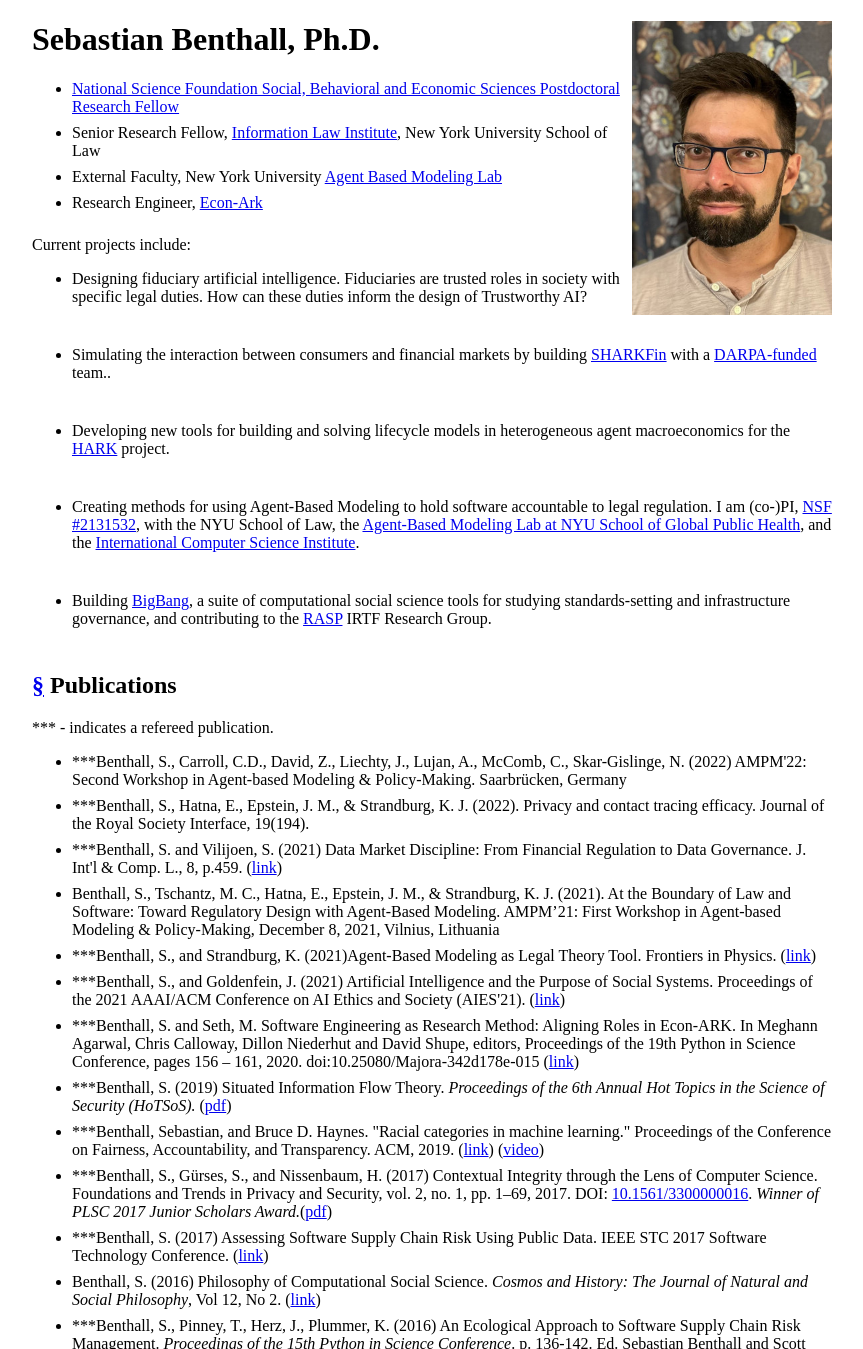
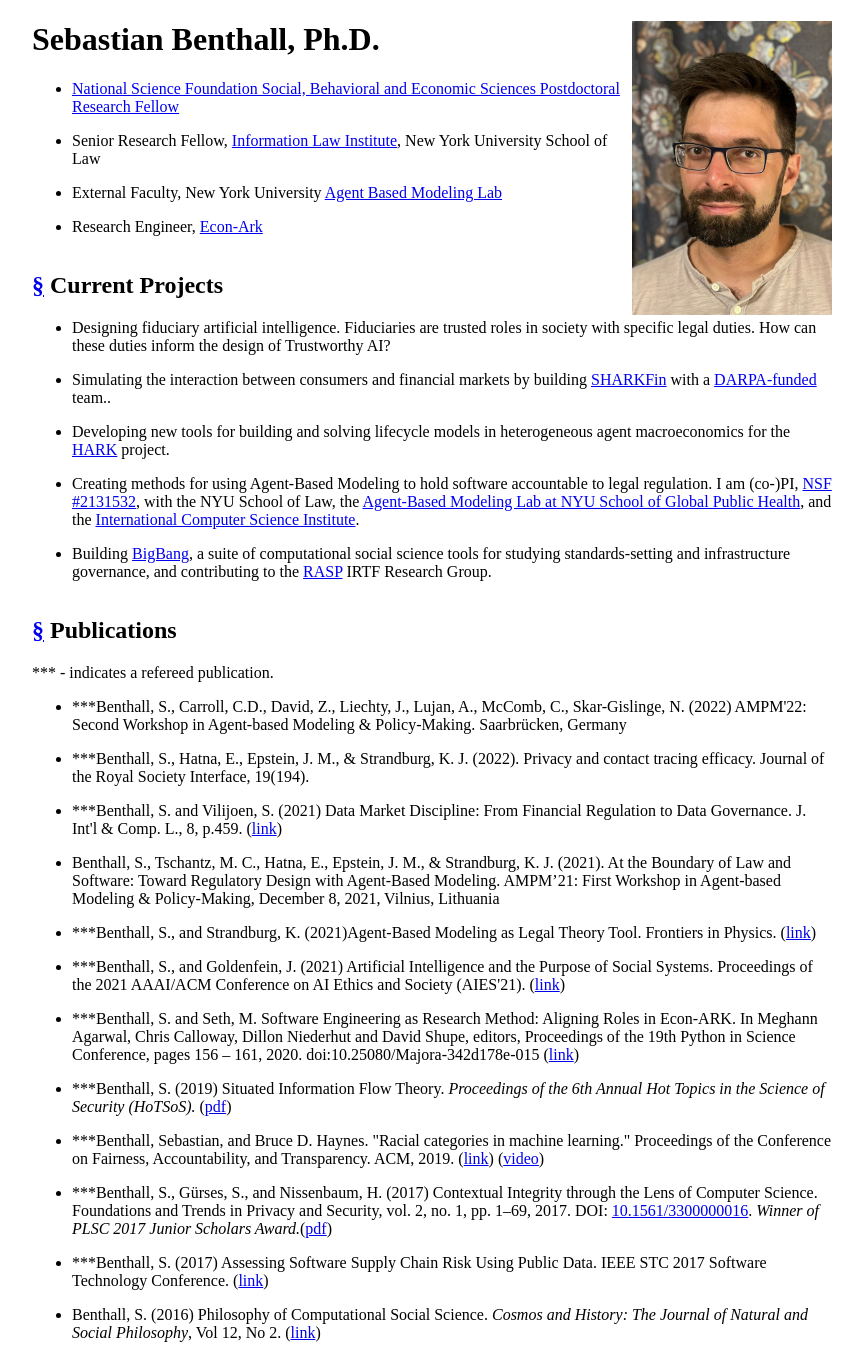
Before and after one commit to sbenthall/personal_website, a Jekyll site: the page built from index.md, in a window 1280 px wide, cut to the strip 0-1349 px from the top of the page. Shown: the whole strip, without its empty margins (208-1071 px from the left). Built offline with Jekyll 4.4.1, drawn with Linux system fonts in a browser that asks for light colours; some of the changed text lies outside the part shown.

Commit message:
styling the lists for consistency

```diff
--- a/assets/main.css
+++ b/assets/main.css
@@ -16,7 +16,7 @@ headshot {
 
 
 li {
-   padding-bottom: .5em
+   padding-bottom: 1em
 }
 
 #headshot {
--- a/index.md
+++ b/index.md
@@ -10,18 +10,12 @@ layout: home
 * External Faculty, New York University <a href="https://publichealth.nyu.edu/research-scholarship/centers-labs-initiatives/agent-based-modeling-lab">Agent Based Modeling Lab</a>
 * Research Engineer, <a href="https://econ-ark.org/">Econ-Ark</a>
 
-Current projects include:
+<h2 id="projects"><a href="#projects">&sect;</a> Current Projects</h2>
 
 * Designing fiduciary artificial intelligence. Fiduciaries are trusted roles in society with specific legal duties. How can these duties inform the design of Trustworthy AI?
-
 * Simulating the interaction between consumers and financial markets by building <a href="https://github.com/sbenthall/SHARKFin">SHARKFin</a> with a <a href="https://www.icds.psu.edu/penn-state-smeals-liechty-leading-darpa-funded-project-to-study-financial-disruptions/">DARPA-funded</a> team..
-
 * Developing new tools for building and solving lifecycle models in heterogeneous agent macroeconomics for the <a href="https://github.com/econ-ark/HARK">HARK</a> project.
-
-
 * Creating methods for using Agent-Based Modeling to hold software accountable to legal regulation. I am (co-)PI, <a href="https://www.nsf.gov/awardsearch/showAward?AWD_ID=2131532&HistoricalAwards=false">NSF #2131532</a>, with the NYU School of Law, the <a href="https://publichealth.nyu.edu/research-scholarship/centers-labs-initiatives/agent-based-modeling-lab">Agent-Based Modeling Lab at NYU School of Global Public Health</a>, and the <a href="https://www.nsf.gov/awardsearch/showAward?AWD_ID=2131533&HistoricalAwards=false">International Computer Science Institute</a>.
-
-
 * Building <a href="https://github.com/datactive/bigbang">BigBang</a>, a suite of computational social science tools for studying standards-setting and infrastructure governance, and contributing to the <a href="https://datatracker.ietf.org/group/rasprg/about/">RASP</a> IRTF Research Group.
 
 <h2 id="publications"><a href="#publications">&sect;</a> Publications</h2>
@@ -78,7 +72,7 @@ Current projects include:
    </li>
 </ul>
 
-<h2>Software</h2>
+<h2 id="software"><a href="#software">&sect;</a>Software</h2>
 <ul>
   <li><a href="https://github.com/sbenthall/SHARKFin">SHARKFin</a>, for modeling the interaction between the macroeconomy and the financial system.</li>
   <li><a href="https://github.com/econ-ark">Econ-Ark</a>, for structural economic modeling with heterogeneous agents.</li>
@@ -86,10 +80,11 @@ Current projects include:
   <li><a href="http://geonode.org/">GeoNode</a>, an open source geospatial data management system. It was part of an <a href="https://opendri.org/wp-content/uploads/2017/03/OpenDRI-and-GeoNode-a-Case-Study-on-Institutional-Investments-in-Open-Source.pdf">innovative strategy</a> to leverage open source development practices for international development. There is still a great team working on it and deploying it as a product.</li>
 </ul>
 
-<h2>Dissertation</h2>
+<h2 id="dissertation">Dissertation</h2>
 
 <p>Sebastian Benthall. <em>Context, Causality, and Information Flow: Implications for Privacy Engineering, Security, and Data Economics</em>. Ph.D. dissertation. Advisors: John Chuang and Deirdre Mulligan. University of California, Berkeley. 2018. (<a href="https://escholarship.org/uc/item/5sg7q32q">eScholarship</a>) (<a href="https://www.slideshare.net/SebastianBenthall/context-causality-and-information-flow-implications-for-privacy-engineering-security-and-data-economics">slideshare</a>)</p>
 
+<!--
 <h2>Background</h2>
 <p>2021 - NSF SBE Postdoctoral Research Fellow</p>
 <p>2019 - Research Engineer, Econ-Ark</P>
@@ -99,6 +94,7 @@ Current projects include:
  <p>2011 - 2018 : PhD at UC Berkeley's School of Information.</p>
  <p>2007 - 2011 : Worked in programming, management, and marketing in geospatial civic tech company, OpenGeo.</p>
  <p>2007 : B.A., Brown University, Cognitive Science.</p>
+ -->
 
 <h2>On the Web</h2>
 
```
